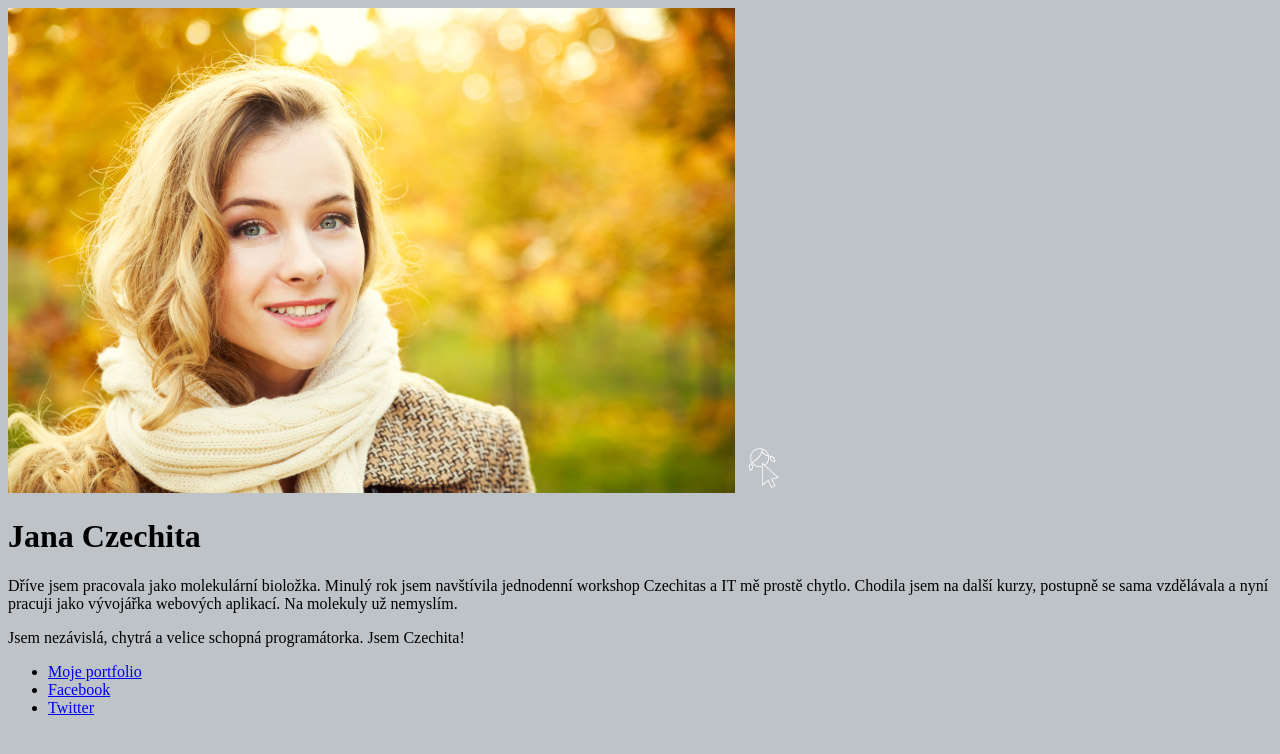
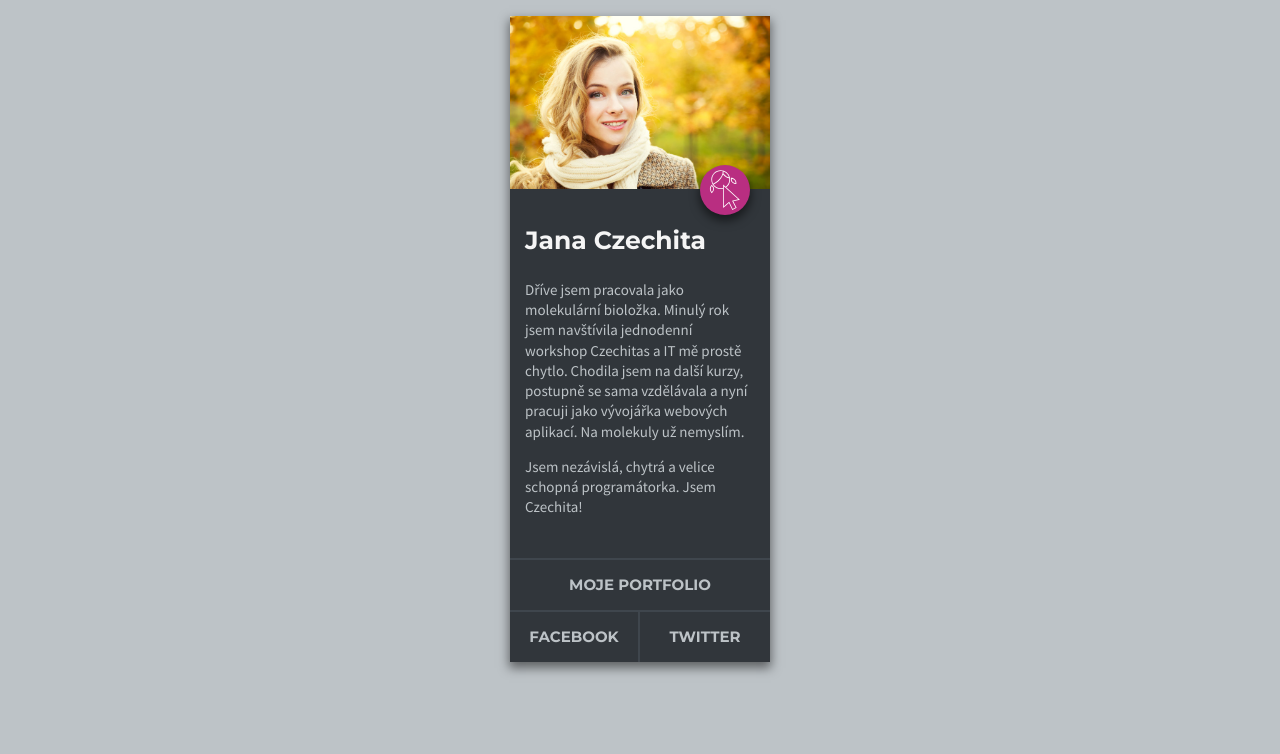
Before and after one commit to tvorimweb-2020-praha-jaro/projekt02-profil-hana-sla-nina, a plain HTML site: page index.html in a window 1280 px wide. Drawn offline with Linux system fonts and the light colour scheme.

Commit message:
hotovo
ahoj! v zadání je šířka 250px, ale přišlo mi to užší než na obrázku, tak jsem tam dala 260, snad je to jen detail a neva :)

```diff
--- a/index.html
+++ b/index.html
@@ -5,6 +5,7 @@
         <meta name="viewport" content="width=device-width, initial-scale=1">
         <title>Profil: Jana Czechita</title>
         <link rel="stylesheet" type="text/css" href="style.css">
+        <link href="https://fonts.googleapis.com/css?family=Montserrat:400,700|Source+Sans+Pro&display=swap&subset=latin-ext" rel="stylesheet">
     </head>
     <body>
 
--- a/style.css
+++ b/style.css
@@ -13,7 +13,109 @@ html { box-sizing: border-box; }
  twitter    #1da1f2
 */
 
-
 body {
     background-color: #bdc3c7;
+    margin: 0;
+    padding: 0;
+    color: #bdc3c7;
+    font-size: 15px;
+    font-family: 'Source Sans Pro';
+    line-height: 1.35em;
 }
+
+.profil {
+    background-color: #31363b;
+    margin: 1rem auto 0 auto;
+    width: 260px;
+    box-shadow: 0px 5px 10px 1px rgba(0, 0, 0, 0.5);
+}
+
+.hlavicka {
+    position: relative; /*vse uvnitr class hlavicka jsou jeji hodne deti = poslouchaji ji - hura!!!*/
+}
+
+.foto {
+    width: 100%; /*dite hlavicky - 100pro vuci hlavicce, ne vuci cele strance*/
+}
+
+.logo {
+    background-color: #b92e81;
+    border-radius: 50%;
+    position: absolute; /*tímhle se dá s logem v rámci hlavicky libovolne hýbat, neovlivni ostatni*/
+    right: 20px; /*nastavuju o kolik a kam hybu vuci rodici - absolute uvnitr relative!*/
+    bottom: -20px; /*i záporne hodnoty!!!*/
+    z-index: 1; /*vrstva v popredi*/
+    box-shadow: 0px 5px 10px 1px rgba(0, 0, 0, 0.5);
+}
+
+.obsah {
+    margin: 0;
+    padding: 15px;
+}
+
+.jmeno {
+    margin: 20px 0 30px 0;
+    padding: 0;
+    font-family: 'Montserrat';
+    font-size: 25px;
+    font-weight: bolder;
+    color: whitesmoke;
+}
+
+.odkazy {
+    margin: 10px 0 0 0;
+    padding: 0;
+}
+
+.odkazy li {
+    display: inline-block; /*zruší odrážkoidní menu - z inline prvku li udela mix inline-block*/
+    border-top: #3f464d 2px solid;
+    text-align: center; /*zarovna se cele menu doprostred*/
+}
+
+.odkazy a {
+    display: block; /*display:block + padding u a (ne li) - vytvorim si vetsi ramecky, ktere jsou cele aktivni odkazy*/
+    padding: 15px;
+    color: #bdc3c7;
+    text-decoration: none;
+    text-transform: uppercase; /*přehazuju upper/lower/kapitalky*/
+    font-family: 'Montserrat';
+    font-weight: bolder;
+}
+
+.portfolio {
+    width: 100%; /*100pro li vuci rodici (.odkazy ul) a odkaz je zase zavisly na prarodici (.profil 250px)*/
+}
+
+.facebook {
+    width: 50%;
+    border-right: #3f464d 2px solid;
+}
+
+.twitter {
+    width: 50%;
+}
+
+.odkazy a:hover,
+a:active,
+a:focus {
+    color: whitesmoke;
+}
+
+.portfolio a:hover,
+a:active,
+a:focus {
+    background-color: #e74c3c;
+}
+
+.facebook a:hover,
+a:active,
+a:focus {
+    background-color: #3b5998;
+}
+
+.twitter a:hover,
+a:active,
+a:focus {
+    background-color: #1da1f2;
+}
```
